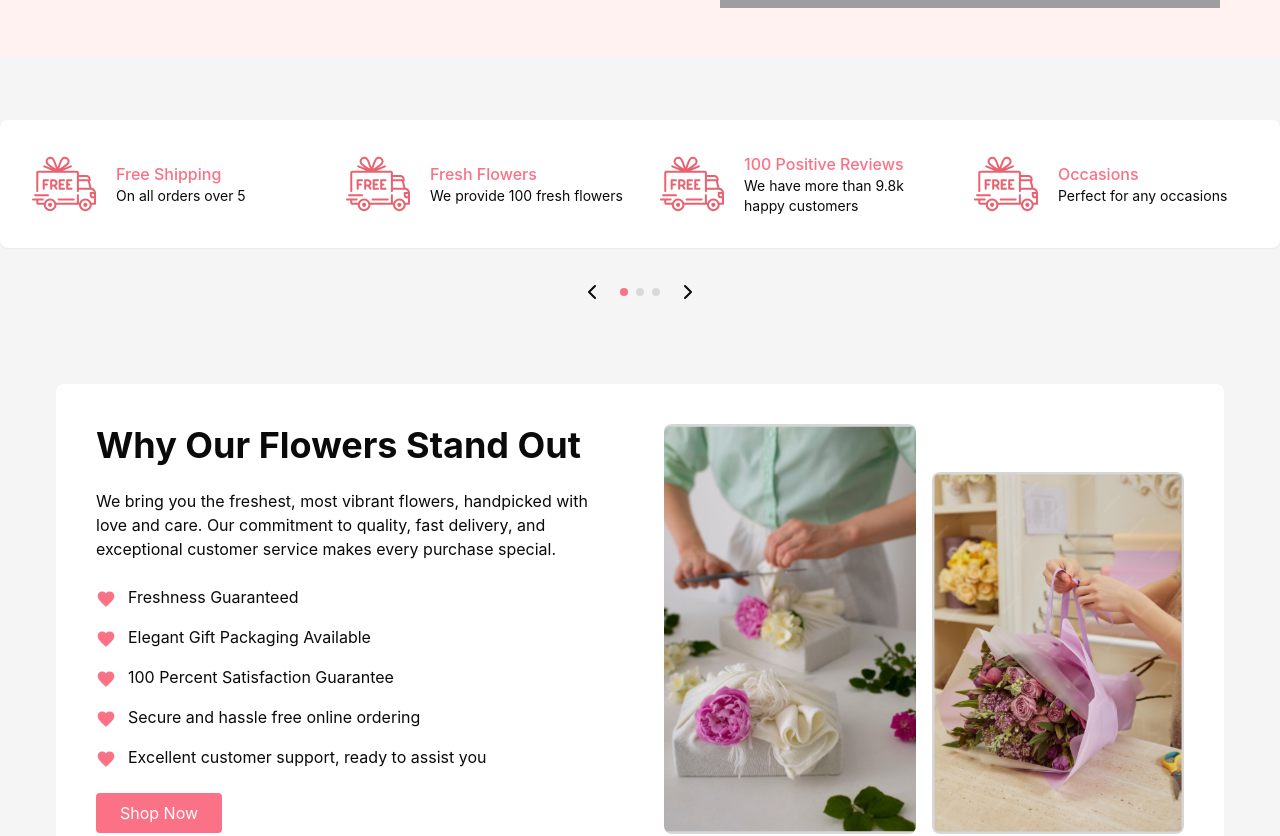
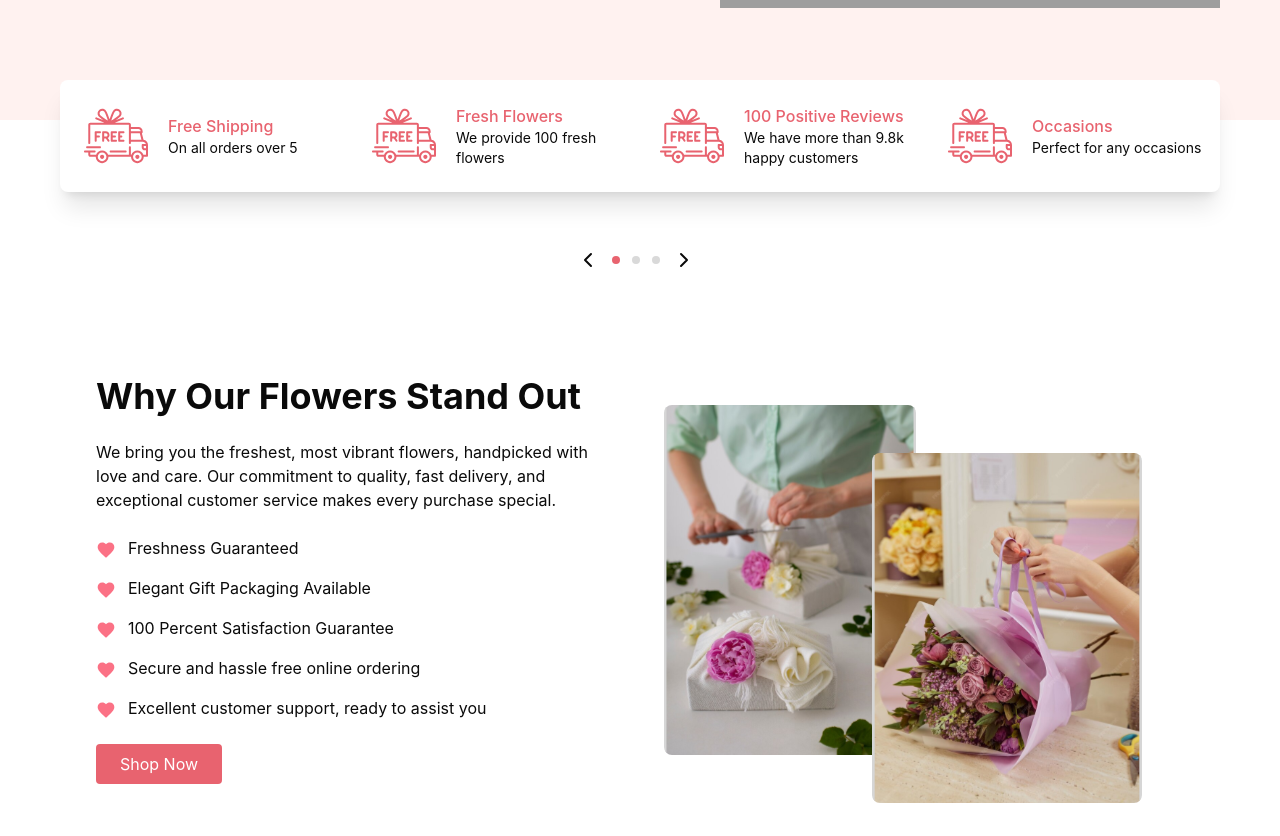
Before and after one commit to nirob019207/jackieo_frontend, a Next.js app: page / in a window 1280 px wide. Shown: the part 480-1316 px from the top of the page. Built offline with nearby package versions, Linux system fonts and the light colour scheme; grey boxes are pictures that could not be loaded.

Commit message:
corrected

```diff
--- a/src/app/(default)/page.tsx
+++ b/src/app/(default)/page.tsx
@@ -11,7 +11,7 @@ import WeddingFlower from "@/components/Home/WeddingFlower";
 
 export default function page() {
   return (
-    <div className='bg-[#F5F5F5] font-inter'>
+    <div className=' font-inter'>
       <Hero />
       <OurFlowers />
       <Explore />
--- a/src/components/Home/Explore.tsx
+++ b/src/components/Home/Explore.tsx
@@ -52,7 +52,7 @@ export default function Explore() {
             arranged.
           </p>
         </div>
-        <a href="#" className="text-sm text-rose-500 font-medium">
+        <a href="/sesonalFlower" className="text-sm text-rose-500 font-medium">
           See All
         </a>
       </div>
@@ -79,7 +79,7 @@ export default function Explore() {
               <h3 className="font-medium text-gray-900">${collection.price}</h3>
             </div>
             <h4 className="text-sm text-gray-900 mb-3">{collection.title}</h4>
-            <button className="mt-auto py-2 px-4 bg-rose-200 text-rose-500 rounded text-sm font-medium hover:bg-rose-300 transition-colors">
+            <button className="mt-auto py-2 px-4 border border-primary text-rose-500 hover:text-white rounded text-sm font-medium hover:bg-primary transition-colors">
               View More
             </button>
           </div>
--- a/src/components/Home/Hero.tsx
+++ b/src/components/Home/Hero.tsx
@@ -1,17 +1,43 @@
+"use client";
 import Image from "next/image"
 import { ChevronLeft, ChevronRight } from "lucide-react";
 import heroImg from "@/assets/HeroImg.svg";
 import freeShipping from "@/assets/free-delivery.svg";
+import { useState } from "react";
+import fatima from "@/assets/fatima.svg";
 
 export default function Hero() {
+    const [activeIndex, setActiveIndex] = useState(0)
+
+    const heroSlider = [
+        {
+            id: 1,
+            name: "Fatima",
+            avatar: heroImg,
+            text: "Handpicked, expertly arranged, and delivered with love. Perfect for every occasion.",
+        },
+        // Additional testimonials would be added here in a real implementation
+        {
+            id: 2,
+            name: "Sarah",
+            avatar: fatima,
+            text: "Fresh Blooms, Delivered to Your Doorstep",
+        },
+        {
+            id: 3,
+            name: "Michael",
+            avatar: heroImg,
+            text: "Handpicked, expertly arranged, and delivered with love. Perfect for every occasion.",
+        },
+    ]
     return (
-        <div className="">
-            <div className="bg-secondary px-5 py-8 md:py-12">
+        <div className="relative mb-16">
+            <div className="bg-secondary px-5 py-8 md:pt-12 md:pb-28">
                 {/* Hero Section */}
                 <div className="flex flex-col md:flex-row items-center justify-between gap-8 md:gap-12  container mx-auto">
                     {/* Left Content */}
                     <div className="w-full md:w-1/2 space-y-4 md:space-y-6">
-                        <h1 className="text-4xl md:text-5xl lg:text-6xl font-serif leading-tight">
+                        <h1 className="text-4xl md:text-5xl lg:text-6xl leading-tight">
                             <span className="text-rose-400">Fresh</span> Blooms,
                             <br />
                             Delivered to Your
@@ -19,7 +45,7 @@ export default function Hero() {
                             <span className="text-rose-400">Doorstep</span>
                         </h1>
                         <p className="text-gray-700 max-w-md">
-                            Handpicked, expertly arranged, and delivered with love. Perfect for every occasion.
+                            {heroSlider[activeIndex].text}
                         </p>
                         <button className="bg-primary hover:bg-rose-500 text-white px-6 py-2 rounded transition duration-300">
                             Shop Now
@@ -40,7 +66,8 @@ export default function Hero() {
                 </div>
             </div>
             {/* Features Section */}
-            <div className="mt-12 md:mt-16 bg-white rounded-lg shadow-sm p-4 md:p-6">
+            <div className="container">
+                <div className="lg:aboslute lg:-mt-10 bg-white rounded-lg p-4 shadow-xl">
                     <div className="grid grid-cols-1 sm:grid-cols-2 lg:grid-cols-4 gap-6">
                         {/* Feature 1 */}
                         <div className="flex items-center gap-3">
@@ -50,7 +77,7 @@ export default function Hero() {
                                 </div>
                             </div>
                             <div>
-                            <h3 className="font-medium text-rose-400">Free Shipping</h3>
+                                <h3 className="font-medium text-primary">Free Shipping</h3>
                                 <p className="text-sm text-gray-600">On all orders over 5</p>
                             </div>
                         </div>
@@ -63,7 +90,7 @@ export default function Hero() {
                                 </div>
                             </div>
                             <div>
-                            <h3 className="font-medium text-rose-400">Fresh Flowers</h3>
+                                <h3 className="font-medium text-primary">Fresh Flowers</h3>
                                 <p className="text-sm text-gray-600">We provide 100 fresh flowers</p>
                             </div>
                         </div>
@@ -76,7 +103,7 @@ export default function Hero() {
                                 </div>
                             </div>
                             <div>
-                            <h3 className="font-medium text-rose-400">100 Positive Reviews</h3>
+                                <h3 className="font-medium text-primary">100 Positive Reviews</h3>
                                 <p className="text-sm text-gray-600">We have more than 9.8k happy customers</p>
                             </div>
                         </div>
@@ -89,15 +116,16 @@ export default function Hero() {
                                 </div>
                             </div>
                             <div>
-                            <h3 className="font-medium text-rose-400">Occasions</h3>
+                                <h3 className="font-medium text-primary">Occasions</h3>
                                 <p className="text-sm text-gray-600">Perfect for any occasions</p>
+                            </div>
                         </div>
                     </div>
                 </div>
             </div>
 
             {/* Pagination Dots */}
-            <div className="flex justify-center items-center gap-4 mt-8">
+            {/* <div className="flex justify-center items-center gap-4 mt-8">
                 <button className="text-gray-400 hover:text-rose-400">
                     <ChevronLeft className="w-6 h-6" />
                 </button>
@@ -109,6 +137,26 @@ export default function Hero() {
                 <button className="text-gray-400 hover:text-rose-400">
                     <ChevronRight className="w-6 h-6" />
                 </button>
+            </div> */}
+
+            {/* Pagination dots */}
+            <div className="flex justify-center items-center space-x-3 mt-24 absolute -bottom-14 md:-bottom-20 left-[35%] md:left-[40%] lg:left-[45%]">
+                <button className="text-gray-400 hover:text-rose-400">
+                    <ChevronLeft className="w-6 h-6" />
+                </button>
+                {heroSlider.map((_, index) => (
+                    <button
+                        key={index}
+                        onClick={() => setActiveIndex(index)}
+                        className={`w-2 h-2 rounded-full transition-all duration-300 ${index === activeIndex ? "bg-primary" : "bg-[#D9D9D9] hover:bg-pink-300"
+                            }`}
+                        aria-label={`Go to testimonial ${index + 1}`}
+                        aria-current={index === activeIndex ? "true" : "false"}
+                    />
+                ))}
+                <button className="text-gray-400 hover:text-rose-400">
+                    <ChevronRight className="w-6 h-6" />
+                </button>
             </div>
         </div>
     )
--- a/src/components/Home/OurFlowers.tsx
+++ b/src/components/Home/OurFlowers.tsx
@@ -61,30 +61,30 @@ export default function OurFlowers() {
                             </li>
                         </ul>
 
-                        <button className="bg-rose-400 hover:bg-rose-500 text-white px-6 py-2 rounded transition duration-300">
+                        <button className="bg-primary hover:bg-rose-500 text-white px-6 py-2 rounded transition duration-300">
                             Shop Now
                         </button>
                     </div>
 
                     {/* Right Images */}
                     <div className="w-full md:w-1/2 relative">
-                        <div className="grid grid-cols-2 gap-4">
+                        <div className="grid grid-cols-2 gap-4 relative">
                             <div className="col-span-2 md:col-span-1">
                                 <Image
                                     src={imgOne}
                                     alt="Florist arranging flowers"
                                     width={400}
                                     height={300}
-                                    className="rounded-lg object-cover h-full"
+                                    className="rounded-lg object-cover lg:w-[300px] lg:h-[350px]"
                                 />
                             </div>
-                            <div className="col-span-2 md:col-span-1 md:mt-12">
+                            <div className="col-span-2 md:col-span-1 md:mt-12 lg:absolute lg:left-[40%]">
                                 <Image
                                     src={imgTwo}
                                     alt="Wrapped flower bouquet"
                                     width={400}
                                     height={300}
-                                    className="rounded-lg object-cover h-full"
+                                    className="rounded-lg object-cover lg:w-[270px] lg:h-[350px]"
                                 />
                             </div>
                         </div>
--- a/src/components/Home/Subscription.tsx
+++ b/src/components/Home/Subscription.tsx
@@ -8,7 +8,7 @@ export default function Subscription() {
             <div
                 className="absolute inset-0 bg-cover bg-center"
                 style={{
-                    backgroundImage: `url(${subscriptionImg})`,
+                    backgroundImage: `url(${subscriptionImg.src})`,
                 }}
             ></div>
 
```
Also changed, not shown: src/components/Home/CustomersReview.tsx (+12 -12 lines). Lines whose indentation alone changed are shown as unchanged.
